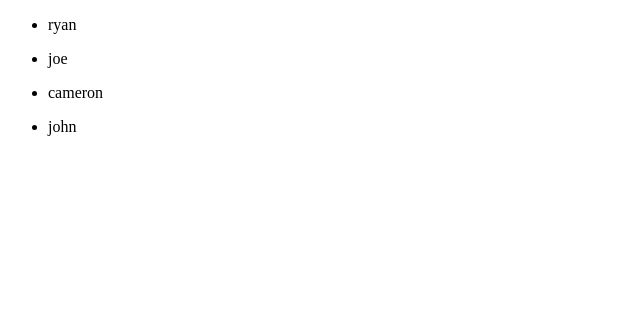
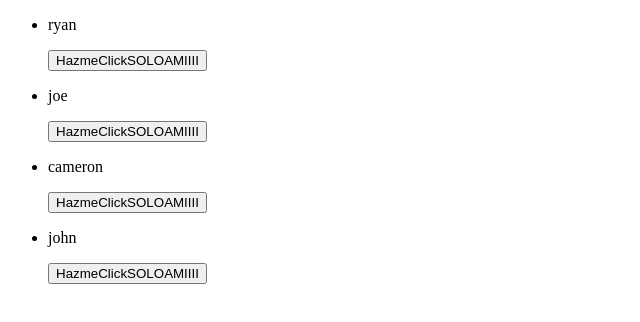
Before and after one commit to Aristides-1/PWEB2-TEORIA, an Angular app in the folder avanceGitAngular/proyectoAngular/my-dream-app/: page / in a window 1280 px wide. Shown: the top 322 px of the page, without its empty margins (0-640 px from the left). Built offline with nearby package versions, Linux system fonts and the light colour scheme.

Commit message:
creando boton

```diff
--- a/avanceGitAngular/proyectoAngular/my-dream-app/src/app/user/user.component.html
+++ b/avanceGitAngular/proyectoAngular/my-dream-app/src/app/user/user.component.html
@@ -1 +1,2 @@
 <p> {{ nameUser }}</p>
+<button (click)=sayhello(nameUser)>HazmeClickSOLOAMIIII</button>
```
